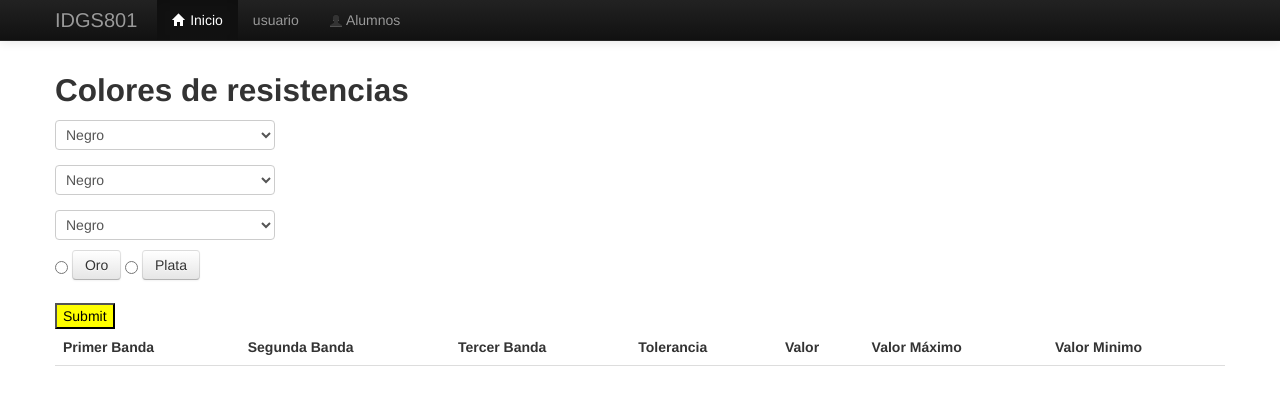
After one commit to IDGS801-21002128/PracticasParcial1-IDGS801, a Flask app: page /resis in a window 1280 px wide. The commit adds this page. Shown: the top 405 px of the page. Run offline with Flask 3, Linux system fonts and the light colour scheme; lists and menus that the app fills with data are empty; some libraries are stand-ins or nearby versions.

Commit message:
07/02/2024 Examen Practico PMA

```diff
--- a/forms.py
+++ b/forms.py
@@ -1,7 +1,13 @@
-from wtforms import Form,FloatField
+from wtforms import Form,FloatField,SelectField,RadioField
 
 class Punto(Form):
     x = FloatField('Punto x')
     y = FloatField('Punto y')
     x2 = FloatField('Punto x2')
     y2 = FloatField('Punto y2')
+
+class Resistencias(Form):
+    PrimerResistencia = SelectField("Primer Resistencia")
+    SegundaResistencia = SelectField("Segunda Resistencia")
+    TerceraResistencia = SelectField("Tercer Resistencia")
+    tolerancia = RadioField("Tolerancia")
--- a/main.py
+++ b/main.py
@@ -1,6 +1,6 @@
 from flask import *
 from math import *
-from forms import Punto
+from forms import Resistencias
 app=Flask(__name__)
 
 
@@ -21,6 +21,48 @@ def calDistancia():
         resultado=sqrt((x2-x)**2 + (y2-y)**2)
 
     return render_template("distancia.html",form=distanciaClase,x=x,y=y,resultado=resultado)
+
+@app.route("/resis",methods=["GET","POST"])
+def calResis():
+    resistencia = Resistencias(request.form)
+    R1=''
+    R2=''
+    R3=''
+    oro=''
+    plata=''
+    resultado=''
+    junto = ''
+    colores = {"Negro":0,"Cafe":1,"Rojo":2,"Naranja":3,"Amarillo":4,"Verde":5,"Azul":6,"Violeta":7,"Gris":8,"Blanco":9}
+    multiplicador = {"Negro":1,"Cafe":10,"Rojo":100,"Naranja":1000,"Amarillo":10000,"Verde":100000,"Azul":1000000,"Violeta":10000000,"Gris":100000000,"Blanco":1000000000}
+    fin =''
+    max=''
+    min=''
+    tol=''
+    if request.method == "POST":
+        R1 = resistencia.PrimerResistencia.data
+        R2 = resistencia.SegundaResistencia.data
+        R3 = resistencia.TerceraResistencia.data
+        tolerancia = resistencia.tolerancia.data
+
+        junto = str(colores[R1]) + str(colores[R2])
+
+        resultado = int(junto) * multiplicador[R3]
+        print(resultado)
+        print()
+        if tolerancia == "oro":
+            tol=tolerancia
+            fin = resultado*0.05
+        elif tolerancia=="plata":
+            tol=tolerancia
+            fin = resultado*0.10
+        else:
+            fin =resultado
+
+        max=resultado+fin
+        min=resultado-fin
+
+
+    return render_template("resistencia.html",form=resistencia, tol=tol,colores=colores, R1=R1, R2=R2,R3=R3,oro=oro,plata=plata,multiplicador=multiplicador,max=max,min=min,resultado=resultado,fin=fin)
 
 
 
--- a/templates/layout2.html
+++ b/templates/layout2.html
@@ -10,6 +10,19 @@
             padding-top: 60px;
         }
         .tr-head{background: blue;}
+
+        .Negro { background-color: black ; color:white }
+        .Cafe { background-color: #8B4513 ; color: white}
+        .Rojo { background-color: red ; }
+        .Naranja { background-color: orange ; }
+        .Amarillo { background-color: yellow ; }
+        .Verde { background-color: green ; }
+        .Azul { background-color: blue ; color:white}
+        .Violeta { background-color: violet ; color: white; }
+        .Gris { background-color: grey ; }
+        .Blanco { background-color: white ; }
+        .oro { background-color: gold ; }
+        .plata { background-color: silver ; }
     </style>
     <link rel="stylesheet" href="../static/bootstrap/css/bootstrap-responsive.min.css" rel="stylesheet">
 
--- a/templates/macro.html
+++ b/templates/macro.html
@@ -3,5 +3,22 @@
 
 <td>{{field.label}}</td>
 <dd>{{field(**kwargs)|safe}}</dd>
+{%endmacro%}
+{%macro camposResistencia(field,listaColores)%}
+<label style="text-transform: capitalize;"></label>
+<div>
+    <select name="{{field.name}}" id="{{field.id}}" class="{{kwargs.class}}">
+        {%for colores in listaColores%}
+        <option value="{{colores}}">{{colores}}</option>
+        {%endfor%}
+    </select>
+</div>
+{%endmacro%}
 
-{%endmacro%}
+{% macro campoTolerancia(field) %}
+    <input type="radio" class="btn-check" name="{{ field.name }}" id="{{ field.id }}_oro" value="oro">
+    <label class="btn btn-outline-secondary" for="{{ field.id }}_oro">Oro</label>
+
+    <input type="radio" class="btn-check" name="{{ field.name }}" id="{{ field.id }}_plata" value="plata">
+    <label class="btn btn-outline-secondary" for="{{ field.id }}_plata">Plata</label>
+{% endmacro %}
--- /dev/null
+++ b/templates/resistencia.html
@@ -0,0 +1,58 @@
+{% extends "layout2.html" %}
+{%block container%}
+{%import "macro.html" as macros%}
+
+
+<link rel="stylesheet" href="../static/bootstrap/css/bootstrap.min.css">
+<link rel="stylesheet" href="../static/bootstrap/css/bootstrap-responsive.min.css">
+
+<form action="" method="POST" novalidate>
+    <label><h2>Colores de resistencias</h2></label>
+    <div class="d-flex flex-row ">
+        <div class="form-group ">
+            {{macros.camposResistencia(form.PrimerResistencia,colores,class="form-control")}}
+        </div>
+        <div class="form-group ">
+                {{macros.camposResistencia(form.SegundaResistencia,colores,class="form-control")}}
+        </div>
+        <div class="form-group ">
+            {{macros.camposResistencia(form.TerceraResistencia,multiplicador,class="form-control")}}
+         </div>
+    </div>
+    <div class="d-flex flex-row">
+        {{ macros.campoTolerancia(form.tolerancia) }}
+    </div>
+    <div class="d-flex" style="padding-top: 2%;">
+        <input type="submit" style="background-color: yellow;">
+    </div>
+
+    <table class="table">
+        <thead>
+            <tr>
+                <th>Primer Banda</th>
+                <th>Segunda Banda</th>
+                <th>Tercer Banda</th>
+                <th>Tolerancia</th>
+                <th>Valor</th>
+                <th>Valor Máximo</th>
+                <th>Valor Minimo</th>
+            </tr>
+        </thead>
+        <tbody>
+            <tr>
+
+                <th class="{{R1}}" >{{R1}}</th>
+                <th class="{{R2}}" >{{R2}}</th>
+                <th class="{{R3}}" >{{R3}}</th>
+                <th class="{{tol}}" >{{fin}}</th>
+                <th>{{resultado}}</th>
+                <th>{{min}}</th>
+                <th>{{max}}</th>
+            </tr>
+        </tbody>
+    </table>
+
+</form>
+
+
+{%endblock%}
```
